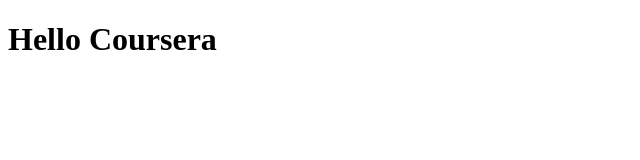
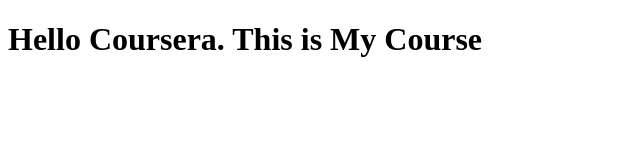
Before and after one commit to thanlonglccv/Courser, a plain HTML site: page site/index.html in a window 1280 px wide. Shown: the whole page, without its empty margins (0-640 px from the left). Drawn offline with Linux system fonts and the light colour scheme.

Commit message:
Smart addition

```diff
--- a/site/index.html
+++ b/site/index.html
@@ -6,6 +6,6 @@
 	<title>hello Coursera</title>
 </head>
 <body>
-<h1>Hello Coursera</h1>
+<h1>Hello Coursera. This is My Course</h1>
 </body>
 </html>
```
